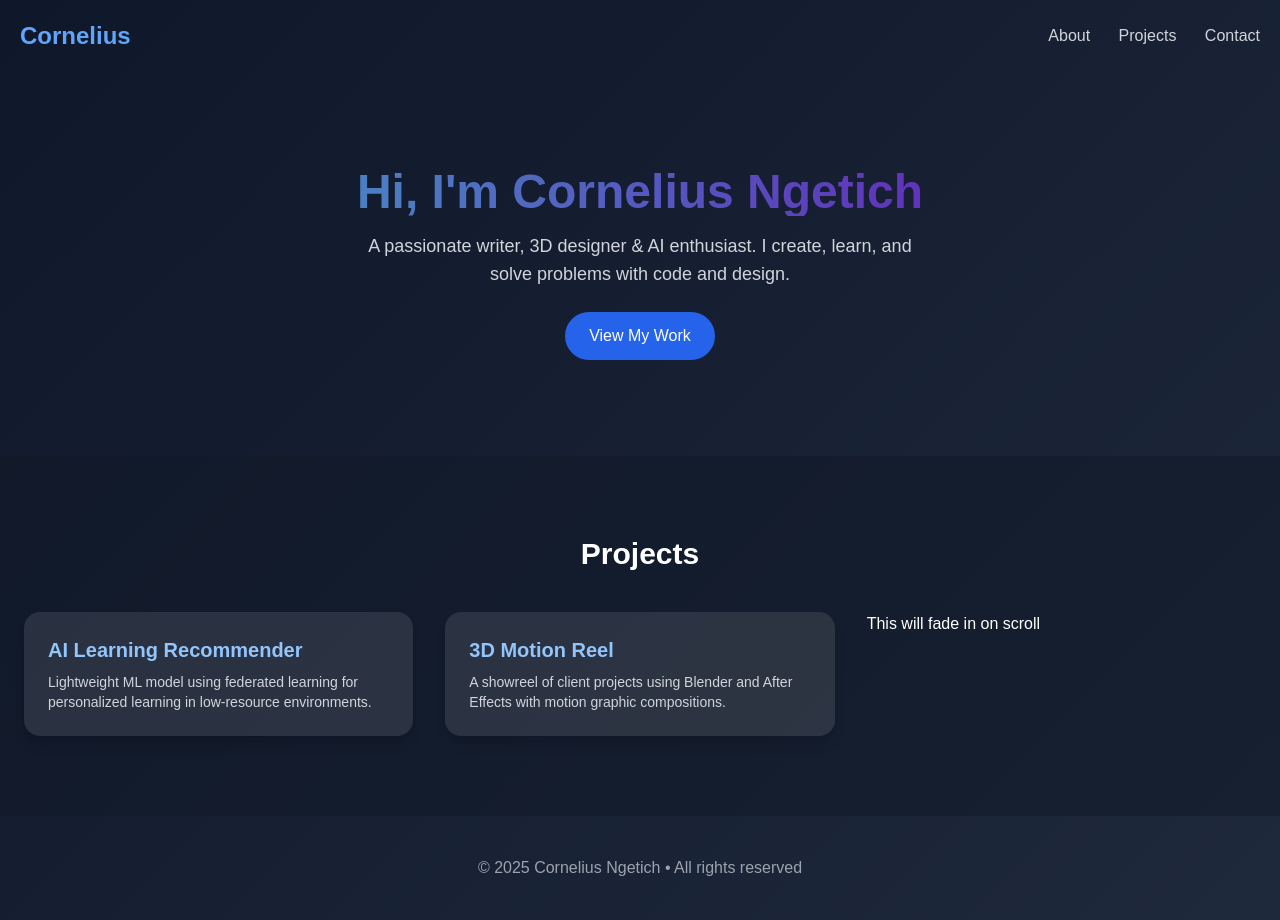
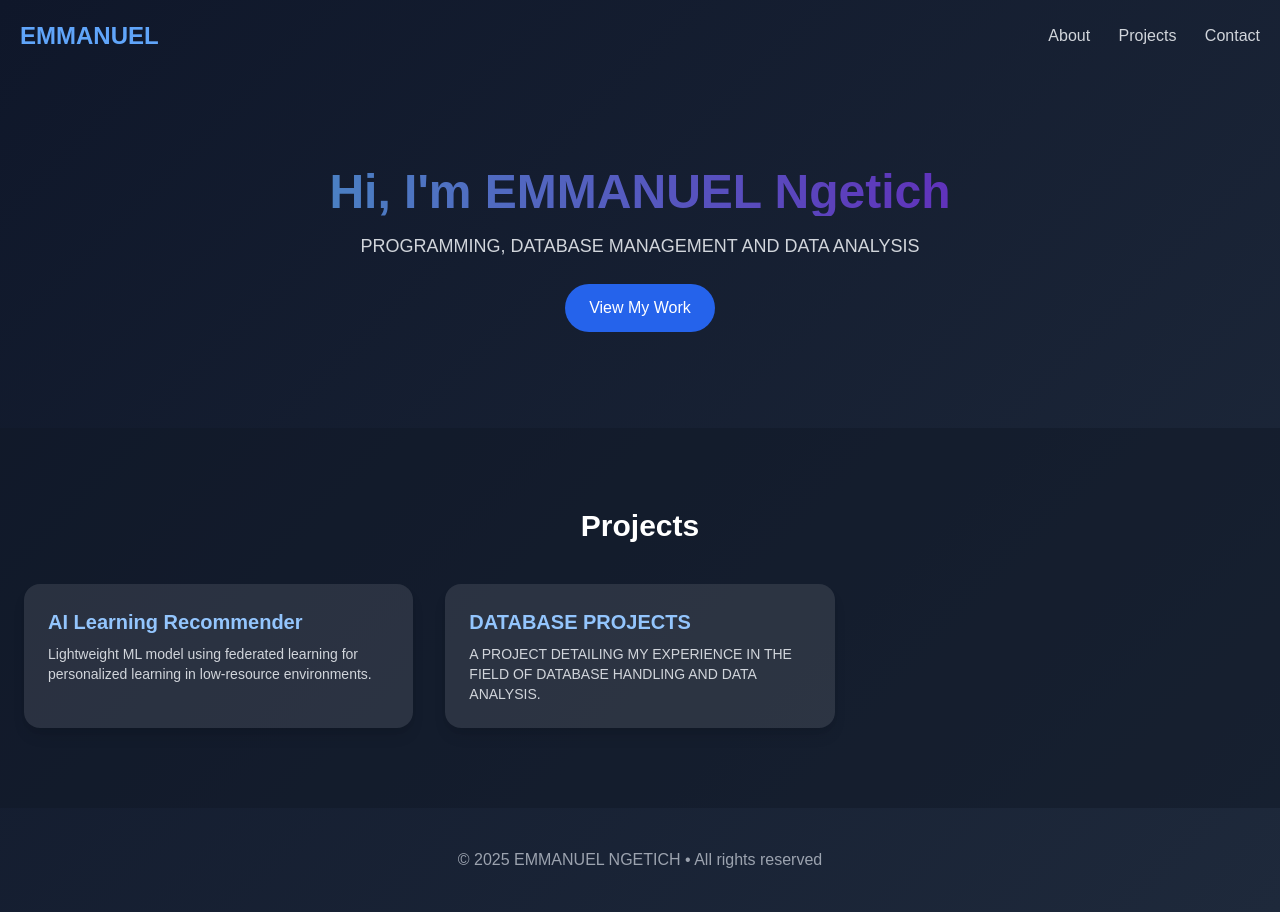
Before and after one commit to NLELWOTN/Manu, a plain HTML site: page index.html in a window 1280 px wide. Drawn offline with nearby package versions, Linux system fonts and the light colour scheme; files that its build step writes are made by us from their sources; files whose address does not match are found by name.

Commit message:
index.html

```diff
--- a/index.html
+++ b/index.html
@@ -3,7 +3,7 @@
 <head>
   <meta charset="UTF-8" />
   <meta name="viewport" content="width=device-width, initial-scale=1.0" />
-  <title>Cornelius Ngetich | Portfolio</title>
+  <title>EMMANUEL NGETICH | Portfolio</title>
   <link href="https://cdn.jsdelivr.net/npm/tailwindcss@2.2.19/dist/tailwind.min.css" rel="stylesheet">
   <link rel="stylesheet" href="css/style.css">
 </head>
@@ -11,7 +11,7 @@
 
   <!-- Navigation -->
   <header class="p-5 flex justify-between items-center">
-    <h1 class="text-2xl font-bold text-blue-400">Cornelius</h1>
+    <h1 class="text-2xl font-bold text-blue-400">EMMANUEL</h1>
     <nav class="space-x-6 text-gray-300">
       <a href="#about" class="hover:text-blue-400">About</a>
       <a href="#projects" class="hover:text-blue-400">Projects</a>
@@ -22,10 +22,10 @@
   <!-- Hero Section -->
   <section class="flex flex-col items-center justify-center text-center py-24 px-4">
     <h2 class="text-5xl font-extrabold bg-clip-text text-transparent bg-gradient-to-r from-blue-400 to-purple-600 animate-pulse">
-      Hi, I'm Cornelius Ngetich
+      Hi, I'm EMMANUEL Ngetich
     </h2>
     <p class="mt-4 text-lg text-gray-300 max-w-xl">
-      A passionate writer, 3D designer & AI enthusiast. I create, learn, and solve problems with code and design.
+     PROGRAMMING, DATABASE MANAGEMENT AND DATA ANALYSIS
     </p>
     <a href="#projects" class="mt-6 inline-block bg-blue-600 hover:bg-purple-600 text-white px-6 py-3 rounded-full transition-transform transform hover:scale-105">
       View My Work
@@ -41,16 +41,16 @@
         <p class="text-gray-300 mt-2 text-sm">Lightweight ML model using federated learning for personalized learning in low-resource environments.</p>
       </div>
       <div class="bg-white bg-opacity-10 rounded-2xl p-6 backdrop-blur shadow-lg hover:shadow-2xl transition hover:scale-105">
-        <h4 class="text-xl font-semibold text-blue-300">3D Motion Reel</h4>
-        <p class="text-gray-300 mt-2 text-sm">A showreel of client projects using Blender and After Effects with motion graphic compositions.</p>
+        <h4 class="text-xl font-semibold text-blue-300"> DATABASE PROJECTS</h4>
+        <p class="text-gray-300 mt-2 text-sm">A PROJECT DETAILING MY EXPERIENCE IN THE FIELD OF DATABASE HANDLING AND DATA ANALYSIS.</p>
       </div>
-      <div class="reveal">This will fade in on scroll</div>
+      <div class="reveal"></div>
     </div>
   </section>
 
   <!-- Footer -->
   <footer class="text-center py-10 text-gray-400">
-    <p>&copy; 2025 Cornelius Ngetich • All rights reserved</p>
+    <p>&copy; 2025 EMMANUEL NGETICH • All rights reserved</p>
   </footer>
 
   <script src="js/main.js"></script>
```
